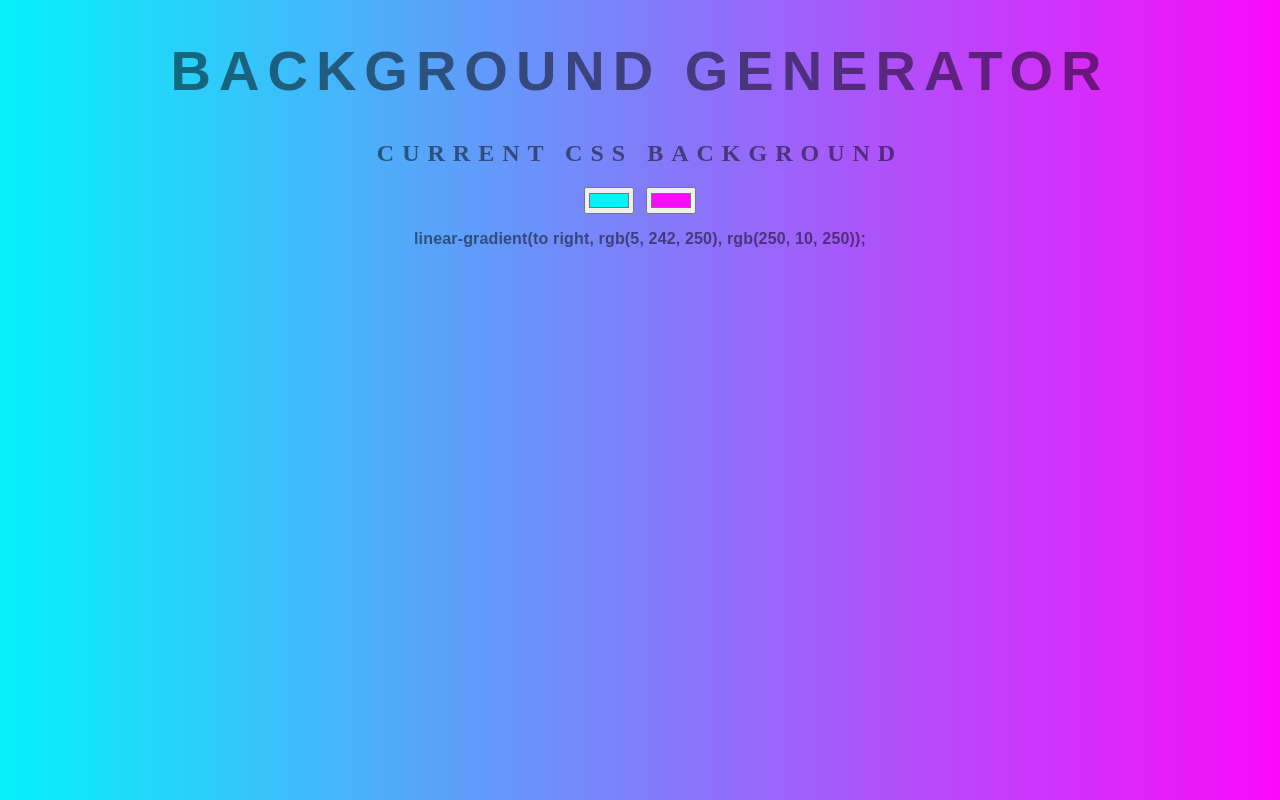
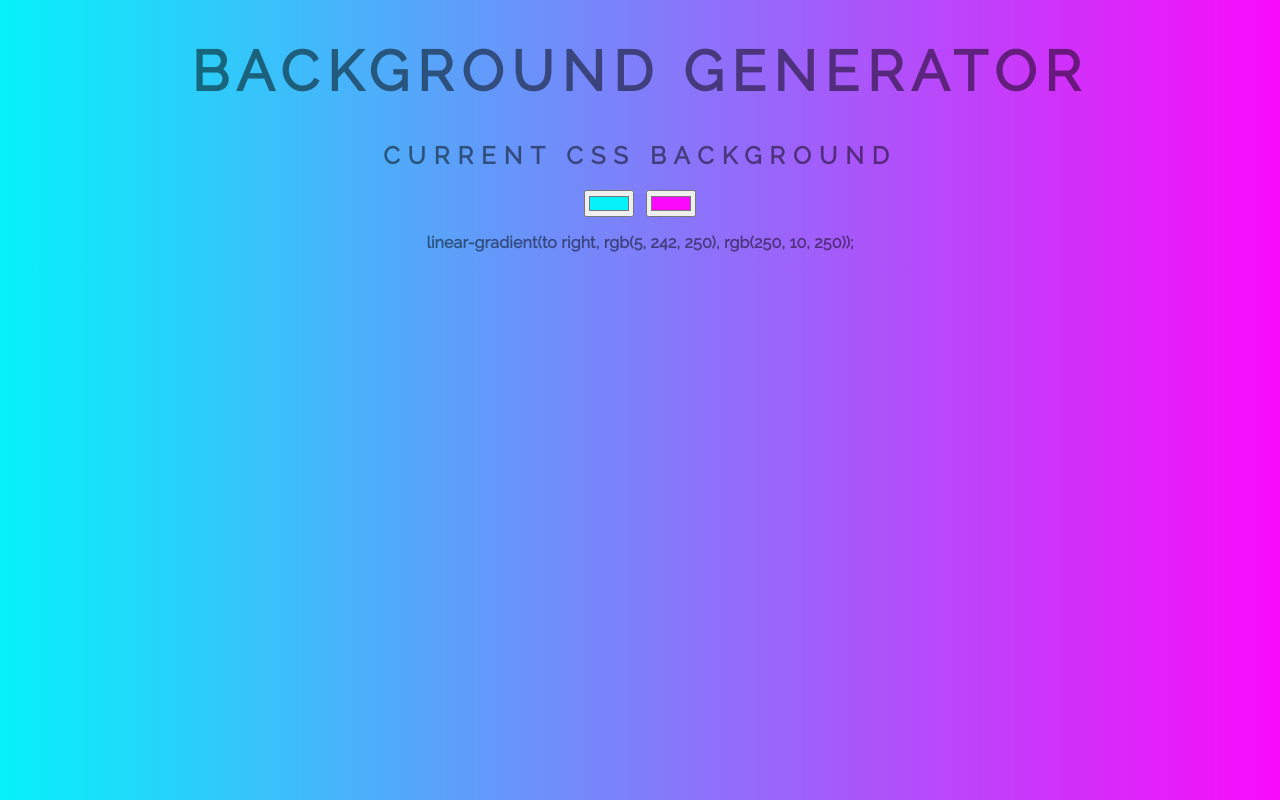
Before and after one commit to austinberner360/background-generator, a website: page index.html in a window 1280 px wide. Drawn offline with Linux system fonts and the light colour scheme.

Commit message:
updating master

```diff
--- a/index.html
+++ b/index.html
@@ -1,17 +1,18 @@
 <!DOCTYPE html>
 <html>
 <head>
-	<title>Gradiend Background</title>
+	<title>Gradient Background</title>
+	<link href="https://fonts.googleapis.com/css?family=Raleway" rel="stylesheet">
 	<link rel="stylesheet" type="text/css" href="style.css">
 </head>
-<body id="gradient" onload="setGradient()">
+<body id="gradient" onload="setGradient();">
 
 	<h1>Background Generator</h1>
 	<h2>Current CSS Background</h2>
 	<input oninput="setGradient()" class="color1" type="color" name="color1" value="#05f2fa">
 	<input oninput="setGradient()" class="color2" type="color" name="color2" value="#fa0afa">
 	<h3></h3>
-	<script type="text/javascript" src="script.js"></script>
+	<script type="text/javascript" src= "script.js" ></script>
 
 </body>
 </html>
--- a/script.js
+++ b/script.js
@@ -1,3 +1,4 @@
+
 var css = document.querySelector("h3");
 var color1 = document.querySelector(".color1");
 var color2 = document.querySelector(".color2");
@@ -10,9 +11,10 @@ function setGradient() {
 	+ color1.value
 	+ ", "
 	+ color2.value
-	+ ")";
+	")";
 
 	css.textContent = body.style.background + ";";
+
 }
 // color1.addEventListener("input", setGradient);
 
--- a/style.css
+++ b/style.css
@@ -1,5 +1,5 @@
 body {
-	font: 'Raleway', sans-serif;
+	font-family: 'Raleway', sans-serif;
 	color: rgba(0,0,0,.5);
 	text-align: center;
 	text-transform: uppercase;
```
